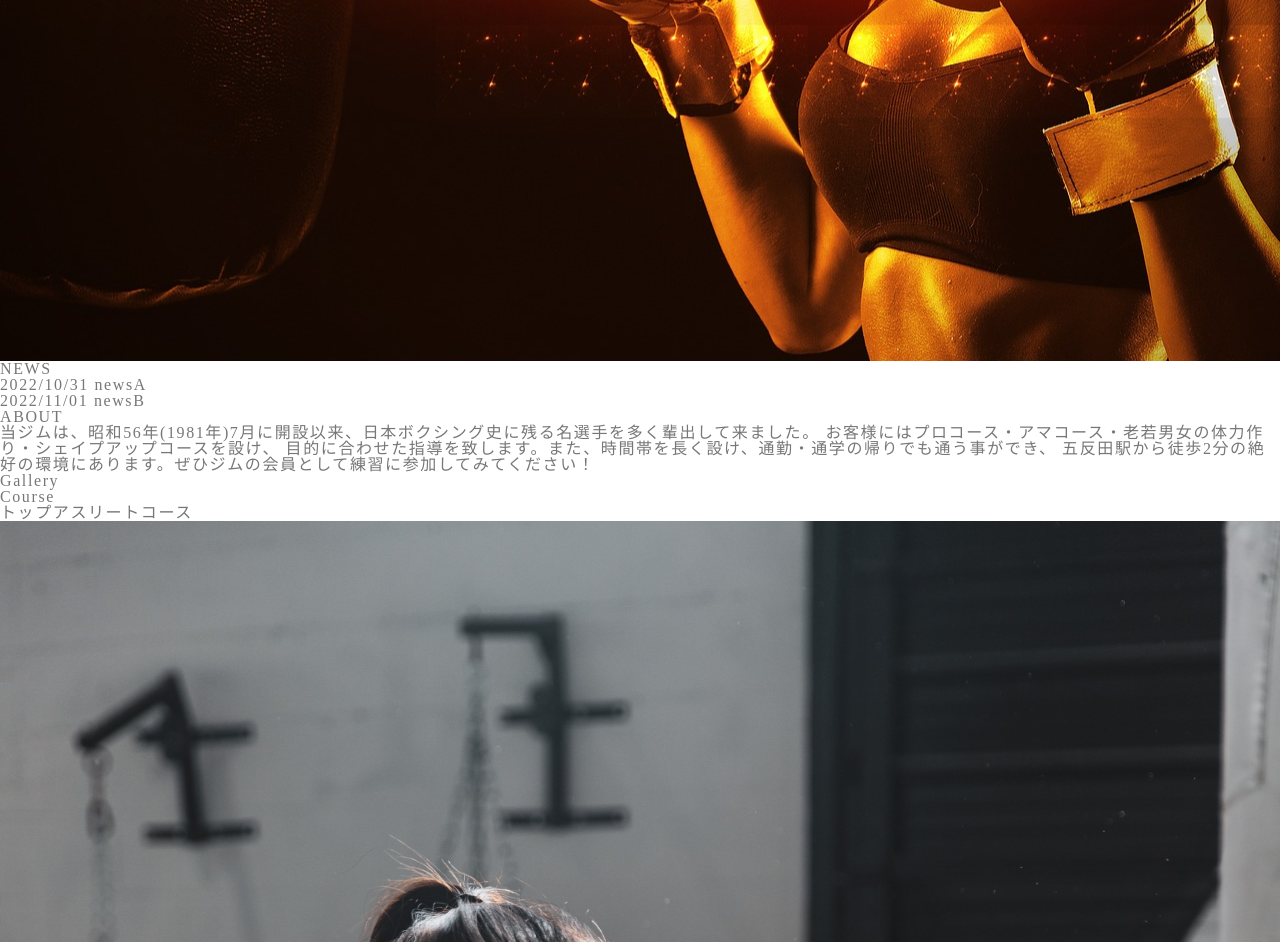
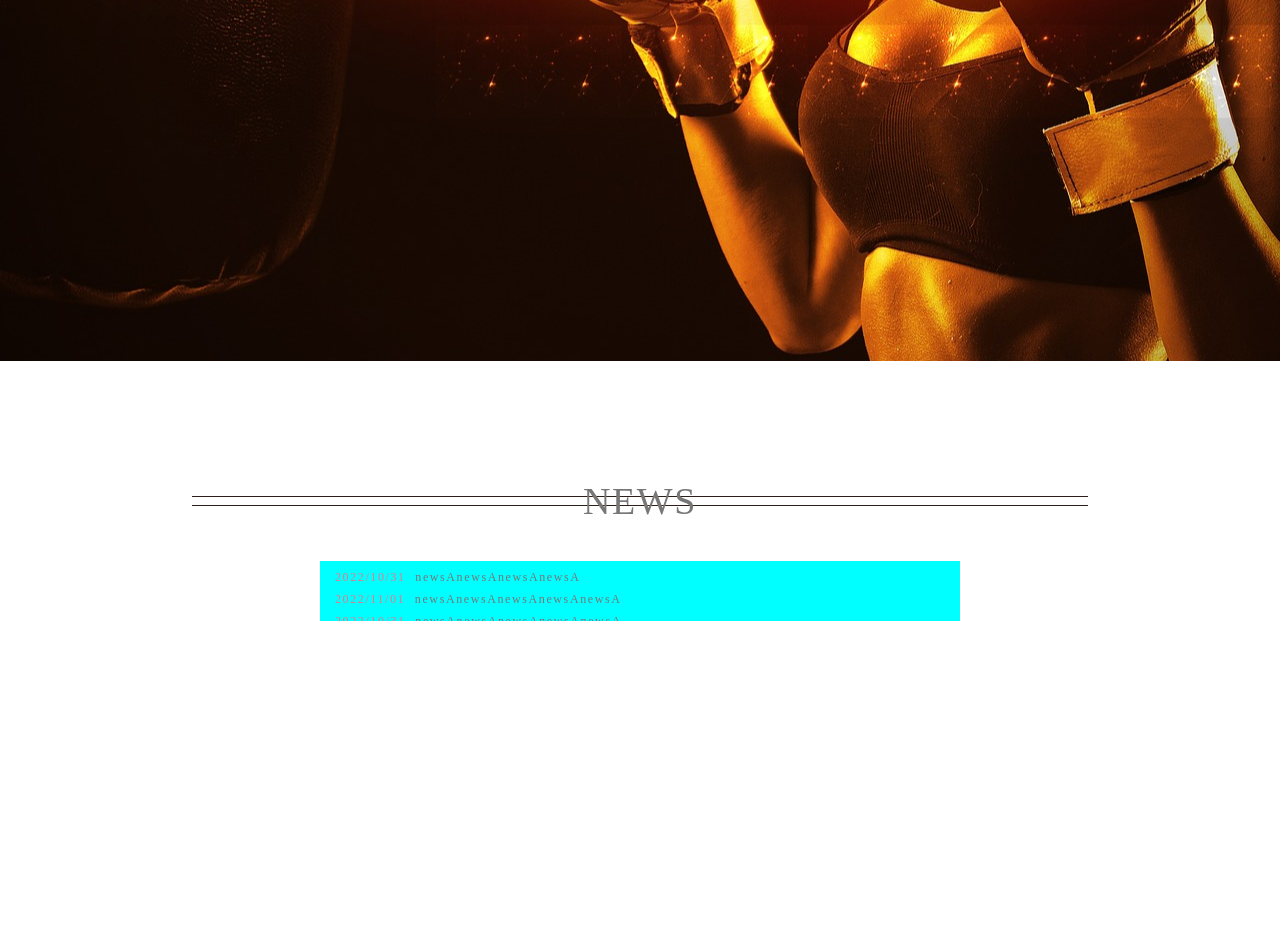
Before and after one commit to i994114/Boxing_practics, a plain HTML site: page index.html in a window 1280 px wide. Shown: the part 339-1281 px from the top of the page. Drawn offline with nearby package versions, Linux system fonts and the light colour scheme; a web font is replaced by a local one.

Commit message:
news欄初版作成

```diff
--- a/index.html
+++ b/index.html
@@ -7,12 +7,13 @@
     <link rel="preconnect" href="https://fonts.googleapis.com">
     <link rel="preconnect" href="https://fonts.gstatic.com" crossorigin>
     <link href="https://fonts.googleapis.com/css2?family=Rubik+Moonrocks&display=swap" rel="stylesheet">
+    <link href="https://fonts.googleapis.com/css?family=Caveat rel="stylesheet">
     <link type="text/css" rel="stylesheet" href="./css/style.css">
   </head>
   <body>
     <!-- header -->
     <header class="l-header">
-      <h1 class="c-logo__title">Fight Club</h1>
+      <h1 class="c-logo__title u-logo__font">Fight Club</h1>
       <nav class="c-navMenu">
         <ul class="c-headerMenu">
           <li class="c-menu__item"><a class="c-menu--link" href="#hero">TOP</a></li>
@@ -29,34 +30,54 @@
     <main class="l-main">
 
       <!-- トップ画像 -->
-      <section class="c-heroPage" id="hero">
+      <section class="c-heroPage c-container" id="hero">
         <h2 class="c-heroPage__title">Boxing Gym<br>let's execise!!</h2>
       </section>
 
       <!-- お知らせ欄 -->
-      <section class="c-news" id="news">
-        <h2 class="c-container-title"><span class="u-oddTitle">NEWS</span></h2>
+      <section class="c-news c-container c-container__ornament" id="news">
+        <h2 class="c-container--title"><span class="u-oddTitle">NEWS</span></h2>
         <div class="container-body">
-          <ul class="c-news">
-            <li class="c-news--item">
-              <a class="c-news--item__link">
+          <ul class="c-news__body">
+
+            <li class="c-news__item">
+              <a class="c-news--item--link">
                 <span class="c-news__date">2022/10/31</span>
-                <span class="c-news__topic">newsA</span>
+                <span class="c-news__topic">newsAnewsAnewsAnewsA</span>
               </a>
             </li>
-            <li class="c-news-item">
-              <a class="c-news--item__link">
+            <li class="c-news__item">
+              <a class="c-news--item--link">
                 <span class="c-news__date">2022/11/01</span>
-                <span class="c-news__topic">newsB</span>
+                <span class="c-news__topic">newsAnewsAnewsAnewsAnewsA</span>
               </a>
             </li>
+            <li class="c-news__item">
+              <a class="c-news--item--link">
+                <span class="c-news__date">2022/10/31</span>
+                <span class="c-news__topic">newsAnewsAnewsAnewsAnewsA</span>
+              </a>
+            </li>
+            <li class="c-news__item">
+              <a class="c-news--item--link">
+                <span class="c-news__date">2022/11/01</span>
+                <span class="c-news__topic">newsAnewsAnewsAnewsA</span>
+              </a>
+            </li>
+            <li class="c-news__item">
+              <a class="c-news--item--link">
+                <span class="c-news__date">2022/10/31</span>
+                <span class="c-news__topic">新規作成</span>
+              </a>
+            </li>
+
           </ul>
         </div>
       </section>
 
       <!-- about欄 -->
       <section class="c-about" id="about">
-        <h2 class="c-container-title"><span class="u-oddTitle">ABOUT</span></h2>
+        <h2 class="c-container--title"><span class="u-oddTitle">ABOUT</span></h2>
         <div class="c-container__body">
           <p>
             当ジムは、昭和56年(1981年)7月に開設以来、日本ボクシング史に残る名選手を多く輩出して来ました。
@@ -69,7 +90,7 @@
 
       <!-- ギャラリー -->
       <section class="c-gallery" id="gallery">
-        <h2 class="c-container-title">Gallery</h2>
+        <h2 class="c-container--title">Gallery</h2>
         <div class="c-container__body">
           <!--
           <a href="" class="c-gallery">
@@ -102,7 +123,7 @@
 
       <!-- コース紹介 -->
       <section class="c-course" id="course">
-        <h2 class="c-container-title">Course</h2>
+        <h2 class="c-container--title">Course</h2>
         <div class="c-container__body">
           <!-- コースメニュー -->
           <div class="c-course__menu">
@@ -189,7 +210,7 @@
 
       <!-- お問い合せ -->
       <section class="c-contact" id="contact">
-        <h2 class="c-container-title">Contact</h2>
+        <h2 class="c-container--title">Contact</h2>
         <form action="" class="c-form">
           <input class="c-input" type="text" placeholder="お名前">
           <input class="c-input" type="email" placeholder="email">
--- /dev/null
+++ b/scss/object/Component/_container.scss
@@ -0,0 +1,26 @@
+.c-container {
+  &__ornament {
+    .c-container--title {
+      &:before, &:after{
+        border-top: 1px solid #2e1f1a;
+        position: relative;
+        content: "";
+        display: block;
+        z-index: 0;
+        width: $section_width_m;
+        margin-left: auto;
+        margin-right: auto;
+      }
+      &:before {
+        top: 15px;
+      }
+      &:after {
+        top: -15px;
+      }
+      .u-oddTitle {
+        position: relative;
+        z-index: 1;
+      }
+    }
+  }
+}
--- /dev/null
+++ b/scss/object/Component/_containerTitle.scss
@@ -0,0 +1,6 @@
+.c-container--title {
+  font-size: $font_size_3l;
+  margin-top: $space_3l;
+  text-align: center;
+  margin-bottom: $space_3l;
+}
--- a/scss/object/Component/_heroPage.scss
+++ b/scss/object/Component/_heroPage.scss
@@ -4,7 +4,7 @@
   background-position: center;
   background-size: center;
   background-repeat: no-repeat;
-  height: 700px;
+  height: $section_size_m;
   display: flex;
   justify-content: center;
   position: relative;
--- /dev/null
+++ b/scss/object/Component/_news.scss
@@ -0,0 +1,6 @@
+.c-news {
+  margin: 0 auto;
+  height: $section_size_s;
+  padding-top: $section_padding_s;
+  padding-bottom: $section_padding_m;
+}
--- /dev/null
+++ b/scss/object/Component/_newsBody.scss
@@ -0,0 +1,18 @@
+.c-news__body {
+  background-color: aqua;
+  overflow-y: scroll;
+  width: $section_width_s;
+  height: 60px;
+  margin: 0 auto;
+}
+
+.c-news__item {
+  margin: 10px;
+  font-size: $font_size_s;
+}
+
+.c-news__date {
+  margin-left: 5px;
+  margin-right: 5px;
+  color: $color_corp;
+}
--- /dev/null
+++ b/scss/object/Utility/_font.scss
@@ -0,0 +1,3 @@
+.u-logo__font {
+  font-family: 'Caveat', cursive;
+}
--- a/scss/style.scss
+++ b/scss/style.scss
@@ -22,8 +22,18 @@ $space_s: 5px;
 $space_m: 10px;
 $space_l: 15px;
 $space_xl: 20px;
-$space_xxl: 25px;
-$space_3l: 30px;
+$space_xxl: 30px;
+$space_3l: 40px;
+
+//各ページの大きさ
+$section_size_s: 400px;
+$section_size_m: 700px;
+$section_padding_s: 80px;
+$section_padding_m: 120px;
+
+//横幅
+$section_width_s: 50%;
+$section_width_m: 70%;
 
 // ==================================
 // 各種ファイルのimport
@@ -31,6 +41,11 @@ $space_3l: 30px;
 @import '../scss/foundation/base.scss';
 @import '../scss/foundation/reset.scss';
 @import '../scss/layout/_header.scss';
-@import '../scss/object/Component/heroPage.scss';
-@import '../scss/object/Component/logoTittle.scss';
-@import '../scss/object/Component/heroTitle.scss';
+@import '../scss/object/Component/_heroPage.scss';
+@import '../scss/object/Component/_logoTitle.scss';
+@import '../scss/object/Component/_heroTitle.scss';
+@import '../scss/object/Component/_containerTitle.scss';
+@import '../scss/object/Utility/_font.scss';
+@import '../scss/object/Component/_news.scss';
+@import '../scss/object/Component/_newsBody.scss';
+@import '../scss/object/Component/container.scss';
```
Also changed, not shown: css/style.css, scss/object/Component/_logoTitle.scss (renamed from scss/object/Component/_logoTittle.scss).
